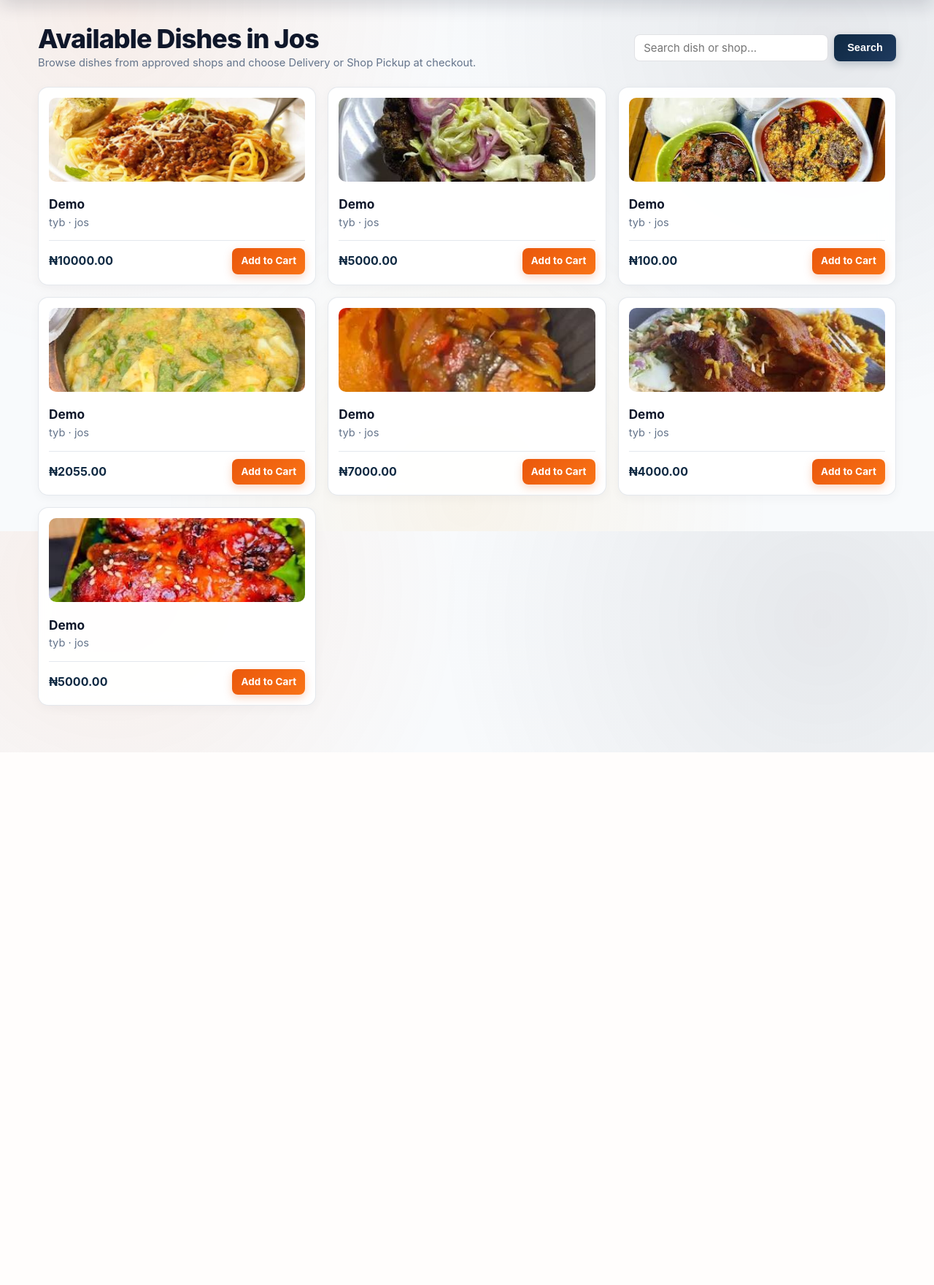
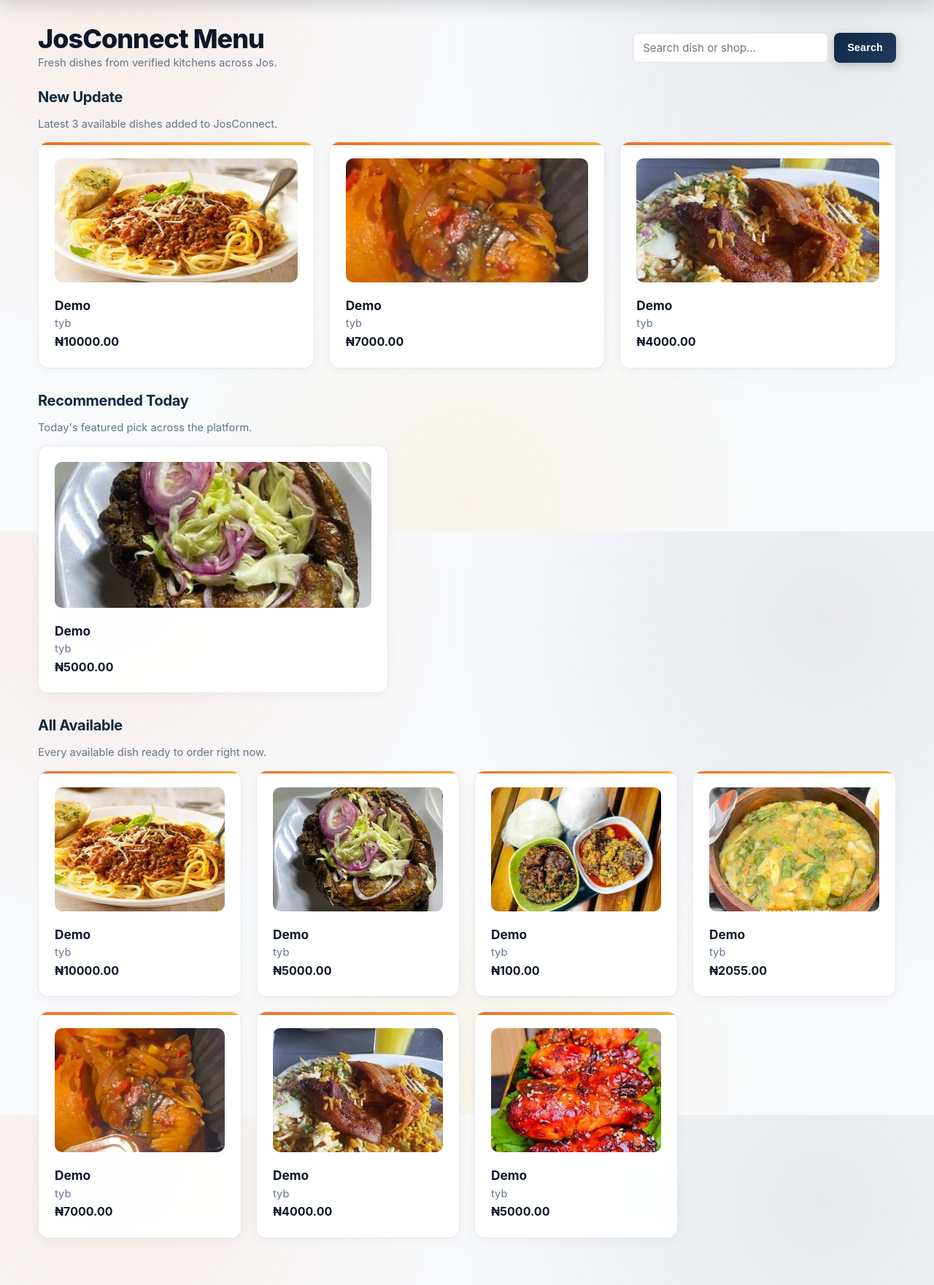
Before and after one commit to Chindong/Josconnect_project_clean, a Django app: page / in a window 1280 px wide. Shown: the part 72-1833 px from the top of the page at 73% size. Before the commit the page ends 1103 px from the top, so only its background shows below. Run offline with Django 5.2, Linux system fonts and the light colour scheme; data comes from the database, SQL or seed files in the repository; both versions use the stored data as it was after the commit.

Commit message:
menu edit

```diff
--- a/shops/views.py
+++ b/shops/views.py
@@ -6,28 +6,50 @@ from django.db.models import Sum
 from django.shortcuts import get_object_or_404, redirect, render
 from django.utils import timezone
 from orders.models import Order, OrderItem
+import hashlib
+from django.shortcuts import render
+from django.utils import timezone
 from .forms import DishForm
 from .models import Dish, Shop
 
 
 def customer_menu_view(request):
     query = request.GET.get('q', '').strip()
-    dishes = Dish.objects.filter(
+
+    base_available = Dish.objects.filter(
         is_available=True,
         shop__is_active=True,
         shop__owner__approval_status='APPROVED',
     ).select_related('shop')
 
+    # 1. New Update: newest 3 available dishes across the platform
+    new_update_dishes = list(base_available.order_by('-created_at')[:3])
+
+    # 2. Recommended: one consistent dish per day for all users
+    recommended_dish = None
+    all_for_rec = list(base_available.order_by('id'))
+    if all_for_rec:
+        today_key = timezone.localdate().isoformat().encode('utf-8')
+        digest_int = int(hashlib.sha256(today_key).hexdigest(), 16)
+        recommended_dish = all_for_rec[digest_int % len(all_for_rec)]
+
+    # 3. All Available: filter by search query if provided, then randomize order
+    all_available_dishes = base_available
     if query:
-        dishes = dishes.filter(name__icontains=query) | dishes.filter(shop__name__icontains=query)
+        all_available_dishes = all_available_dishes.filter(
+            name__icontains=query
+        ) | all_available_dishes.filter(
+            shop__name__icontains=query
+        )
 
-    dishes = dishes.order_by('?')
+    all_available_dishes = all_available_dishes.order_by('?')
 
     return render(request, 'shops/customer_menu.html', {
-        'dishes': dishes,
+        'new_update_dishes': new_update_dishes,
+        'recommended_dish': recommended_dish,
+        'all_available_dishes': all_available_dishes,
         'query': query,
     })
-
 
 @login_required
 def owner_dashboard_view(request):
--- a/templates/feedback_app/feedback.html
+++ b/templates/feedback_app/feedback.html
@@ -1,5 +1,5 @@
 {% extends "base.html" %}
-{% block title %}Feedback | JosConnect{% endblock %}
+{% block title %}JosConnect{% endblock %}
 
 {% block content %}
 <div class="grid-2">
--- a/templates/orders/my_orders.html
+++ b/templates/orders/my_orders.html
@@ -1,5 +1,5 @@
 {% extends "base.html" %}
-{% block title %}My Orders | JosConnect{% endblock %}
+{% block title %}JosConnect{% endblock %}
 
 {% block content %}
 <h1>My Orders</h1>
--- a/templates/orders/rider_pending.html
+++ b/templates/orders/rider_pending.html
@@ -1,5 +1,5 @@
 {% extends "base.html" %}
-{% block title %}Rider Approval Pending | JosConnect{% endblock %}
+{% block title %}JosConnect{% endblock %}
 
 {% block content %}
 <div class="card" style="max-width:600px;margin:0 auto;">
--- a/templates/shops/customer_menu.html
+++ b/templates/shops/customer_menu.html
@@ -2,51 +2,110 @@
 {% block title %}JosConnect{% endblock %}
 
 {% block content %}
-<div style="display:flex;justify-content:space-between;align-items:center;flex-wrap:wrap;gap:12px;margin-bottom:20px;">
+<div style="display:flex;justify-content:space-between;align-items:center;flex-wrap:wrap;gap:12px;margin-bottom:18px;">
   <div>
-    <h1>Available Dishes in Jos</h1>
-    <p class="muted">Browse dishes from approved shops and choose Delivery or Shop Pickup at checkout.</p>
+    <h1>JosConnect Menu</h1>
+    <p class="muted">Fresh dishes from verified kitchens across Jos.</p>
   </div>
 
   <form method="get" style="display:flex;gap:8px;">
-    <input
-      type="text"
-      name="q"
-      value="{{ query }}"
-      placeholder="Search dish or shop..."
-      style="padding:8px 12px;border:1px solid var(--border-strong);border-radius:8px;"
-    >
+    <input type="text" name="q" value="{{ query }}" placeholder="Search dish or shop...">
     <button type="submit" class="btn btn-navy">Search</button>
+    {% if query %}
+      <a href="{% url 'shops:customer_menu' %}" class="btn">Clear</a>
+    {% endif %}
   </form>
 </div>
 
-<div class="menu-grid-3">
-  {% for dish in dishes %}
-    <div class="card menu-dish-card">
-      <div>
-        {% if dish.image %}
-          <img src="{{ dish.image.url }}" alt="{{ dish.name }}" class="dish-thumb">
-        {% else %}
-          <div class="dish-thumb-placeholder">No Photo</div>
-        {% endif %}
-        <h3 style="margin-top:10px;">{{ dish.name }}</h3>
-        <p class="muted">{{ dish.shop.name }} · {{ dish.shop.address }}</p>
-        {% if dish.description %}
-          <p class="dish-desc">{{ dish.description }}</p>
-        {% endif %}
-      </div>
+<!-- 1. NEW UPDATE (Top 3 newest available dishes) -->
+<section style="margin-bottom:28px;">
+  <h2>New Update</h2>
+  <p class="muted" style="margin-bottom:12px;">Latest 3 available dishes added to JosConnect.</p>
 
-      <div class="dish-footer">
-        <strong class="dish-price">₦{{ dish.price }}</strong>
-        {% if not user.is_authenticated or not user.is_superuser and user.role == 'CUSTOMER' %}
-          <a href="{% url 'orders:add_to_cart' dish.id %}" class="btn" style="padding:7px 12px;font-size:0.84rem;">Add to Cart</a>
-        {% endif %}
-      </div>
+  {% if new_update_dishes %}
+    <div class="grid-3">
+      {% for dish in new_update_dishes %}
+        <div class="card">
+          {% if dish.image %}
+            <img src="{{ dish.image.url }}" alt="{{ dish.name }}" style="width:100%;height:170px;object-fit:cover;border-radius:10px;margin-bottom:10px;">
+          {% endif %}
+          <h3>{{ dish.name }}</h3>
+          <p class="muted">{{ dish.shop.name }}</p>
+          {% if dish.description %}
+            <p style="margin:8px 0;">{{ dish.description }}</p>
+          {% endif %}
+          <p><strong>₦{{ dish.price }}</strong></p>
+          {% if user.is_authenticated and not user.is_superuser and user.role == 'CUSTOMER' %}
+            <form method="post" action="{% url 'orders:add_to_cart' dish.id %}" style="margin-top:10px;">
+              {% csrf_token %}
+              <button type="submit" class="btn">Add to Cart</button>
+            </form>
+          {% endif %}
+        </div>
+      {% endfor %}
     </div>
-  {% empty %}
-    <div class="card" style="grid-column:1 / -1;">
-      <p class="muted">No dishes available right now. Check back soon or log in as a Shop Owner to upload dishes.</p>
+  {% else %}
+    <p class="muted">No new dishes available right now.</p>
+  {% endif %}
+</section>
+
+<!-- 2. RECOMMENDED (Today's recommended dish for all users) -->
+<section style="margin-bottom:28px;">
+  <h2>Recommended Today</h2>
+  <p class="muted" style="margin-bottom:12px;">Today's featured pick across the platform.</p>
+
+  {% if recommended_dish %}
+    <div class="card" style="max-width:480px;">
+      {% if recommended_dish.image %}
+        <img src="{{ recommended_dish.image.url }}" alt="{{ recommended_dish.name }}" style="width:100%;height:200px;object-fit:cover;border-radius:10px;margin-bottom:10px;">
+      {% endif %}
+      <h3>{{ recommended_dish.name }}</h3>
+      <p class="muted">{{ recommended_dish.shop.name }}</p>
+      {% if recommended_dish.description %}
+        <p style="margin:8px 0;">{{ recommended_dish.description }}</p>
+      {% endif %}
+      <p><strong>₦{{ recommended_dish.price }}</strong></p>
+      {% if user.is_authenticated and not user.is_superuser and user.role == 'CUSTOMER' %}
+        <form method="post" action="{% url 'orders:add_to_cart' recommended_dish.id %}" style="margin-top:10px;">
+          {% csrf_token %}
+          <button type="submit" class="btn btn-navy">Add Today's Pick to Cart</button>
+        </form>
+      {% endif %}
     </div>
-  {% endfor %}
-</div>
+  {% else %}
+    <p class="muted">No recommended dish available today.</p>
+  {% endif %}
+</section>
+
+<!-- 3. ALL AVAILABLE -->
+<section>
+  <h2>All Available</h2>
+  <p class="muted" style="margin-bottom:12px;">Every available dish ready to order right now.</p>
+
+  {% if all_available_dishes %}
+    <div class="grid-3">
+      {% for dish in all_available_dishes %}
+        <div class="card">
+          {% if dish.image %}
+            <img src="{{ dish.image.url }}" alt="{{ dish.name }}" style="width:100%;height:170px;object-fit:cover;border-radius:10px;margin-bottom:10px;">
+          {% endif %}
+          <h3>{{ dish.name }}</h3>
+          <p class="muted">{{ dish.shop.name }}</p>
+          {% if dish.description %}
+            <p style="margin:8px 0;">{{ dish.description }}</p>
+          {% endif %}
+          <p><strong>₦{{ dish.price }}</strong></p>
+          {% if user.is_authenticated and not user.is_superuser and user.role == 'CUSTOMER' %}
+            <form method="post" action="{% url 'orders:add_to_cart' dish.id %}" style="margin-top:10px;">
+              {% csrf_token %}
+              <button type="submit" class="btn">Add to Cart</button>
+            </form>
+          {% endif %}
+        </div>
+      {% endfor %}
+    </div>
+  {% else %}
+    <p class="muted">No available dishes match your filter right now.</p>
+  {% endif %}
+</section>
 {% endblock %}
--- a/templates/shops/pending_approval.html
+++ b/templates/shops/pending_approval.html
@@ -1,5 +1,5 @@
 {% extends "base.html" %}
-{% block title %}Shop Approval Pending | JosConnect{% endblock %}
+{% block title %}JosConnect{% endblock %}
 
 {% block content %}
 <div class="card" style="max-width:600px;margin:0 auto;">
```
Also changed, not shown: db.sqlite3.
